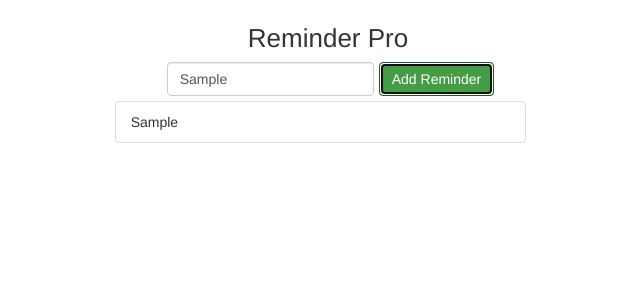
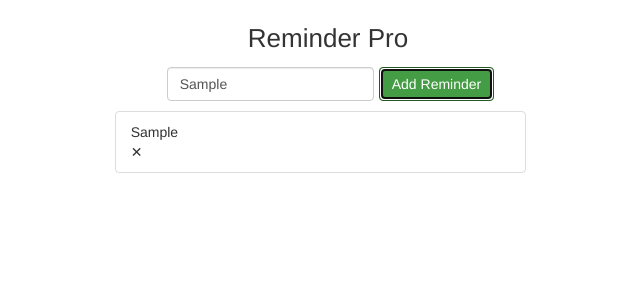
Before and after one commit to Zhusufeng/reminder-pro, a React (Create React App) app: page / in a window 1280 px wide. Both pictures are taken after typing "Sample" into the empty fields and a click on the button "Add Reminder". Shown: the top 300 px of the page, without its empty margins (312-952 px from the left). Built offline with nearby package versions, Linux system fonts and the light colour scheme.

Commit message:
Add className to form, add delete char to renderReminders

```diff
--- a/src/components/App.jsx
+++ b/src/components/App.jsx
@@ -23,7 +23,10 @@ class App extends Component {
           reminders.map(reminder => {
             return (
               <li key={reminder.id} className="list-group-item">
-                <div>{reminder.text}</div>
+                <div className="list-item">{reminder.text}</div>
+                <div className="list-item delete-button">
+                  &#x2715;
+                </div>
               </li>
             )
           })
@@ -38,7 +41,7 @@ class App extends Component {
         <div className="title">
           Reminder Pro
         </div>
-        <div className="form-inline">
+        <div className="form-inline reminder-form">
           <div className="form-group">
             <input
               className="form-control"
```
